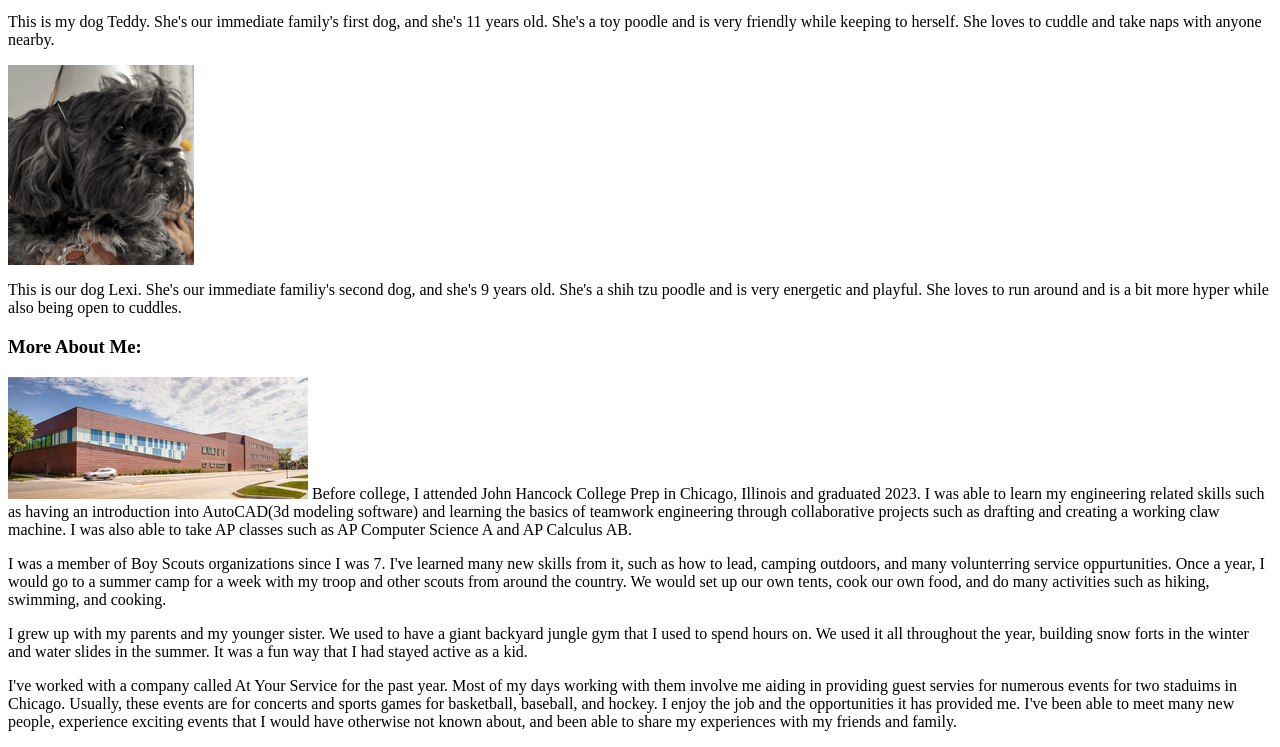
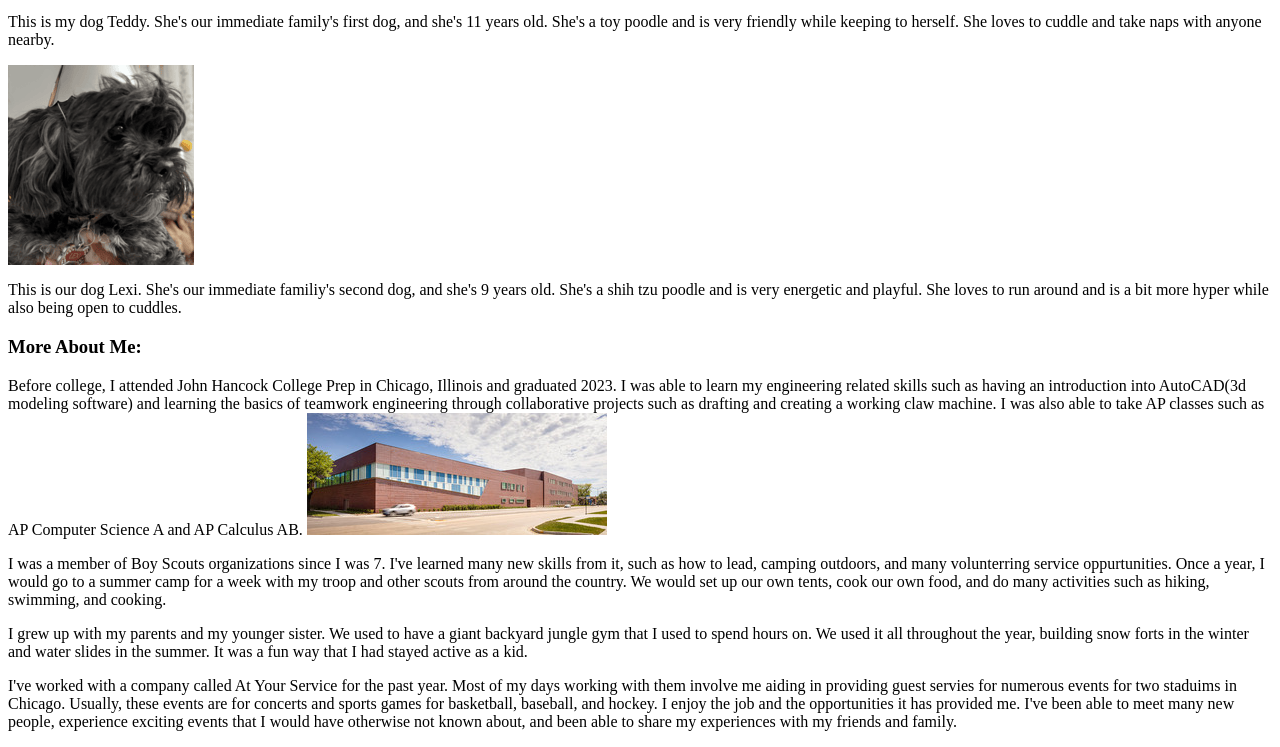
Before and after one commit to atorres41/-webdev_Project1-, a plain HTML site: page index.html in a window 1280 px wide. Shown: the part 593-1340 px from the top of the page. Drawn offline with Linux system fonts and the light colour scheme.

Commit message:
completev3.1

```diff
--- a/index.html
+++ b/index.html
@@ -39,14 +39,14 @@
     <p>This is our dog Lexi. She's our immediate familiy's second dog, and she's 9 years old. She's a shih tzu poodle and is very energetic and playful. She loves to run around and is a bit more hyper while also being open to cuddles.</p>
 
     <h3>More About Me:</h3>
-    <img class="imageR" src="JHCPImage.jpg" alt="John Hancock College Prep">
-    <p1>Before college, I attended John Hancock College Prep in Chicago, Illinois
+    <p>Before college, I attended John Hancock College Prep in Chicago, Illinois
     and graduated 2023. I was able to learn my engineering related skills such as
     having an introduction into AutoCAD(3d modeling software) and learning the
     basics of teamwork engineering through collaborative projects such as drafting and
     creating a working claw machine. I was also able to take AP classes such as AP
     Computer Science A and AP Calculus AB.
-    </p1>
+    <img class="imageR" src="JHCPImage.jpg" alt="John Hancock College Prep">
+    </p>
     <p>I was a member of Boy Scouts organizations since I was 7. I've learned many new skills from it, such as how to lead, camping outdoors, and many volunterring service oppurtunities.
     Once a year, I would go to a summer camp for a week with my troop and other scouts from around the country. We would set up our own tents, cook our own food, and do many activities such as hiking, swimming, and cooking.
     </p>
```
